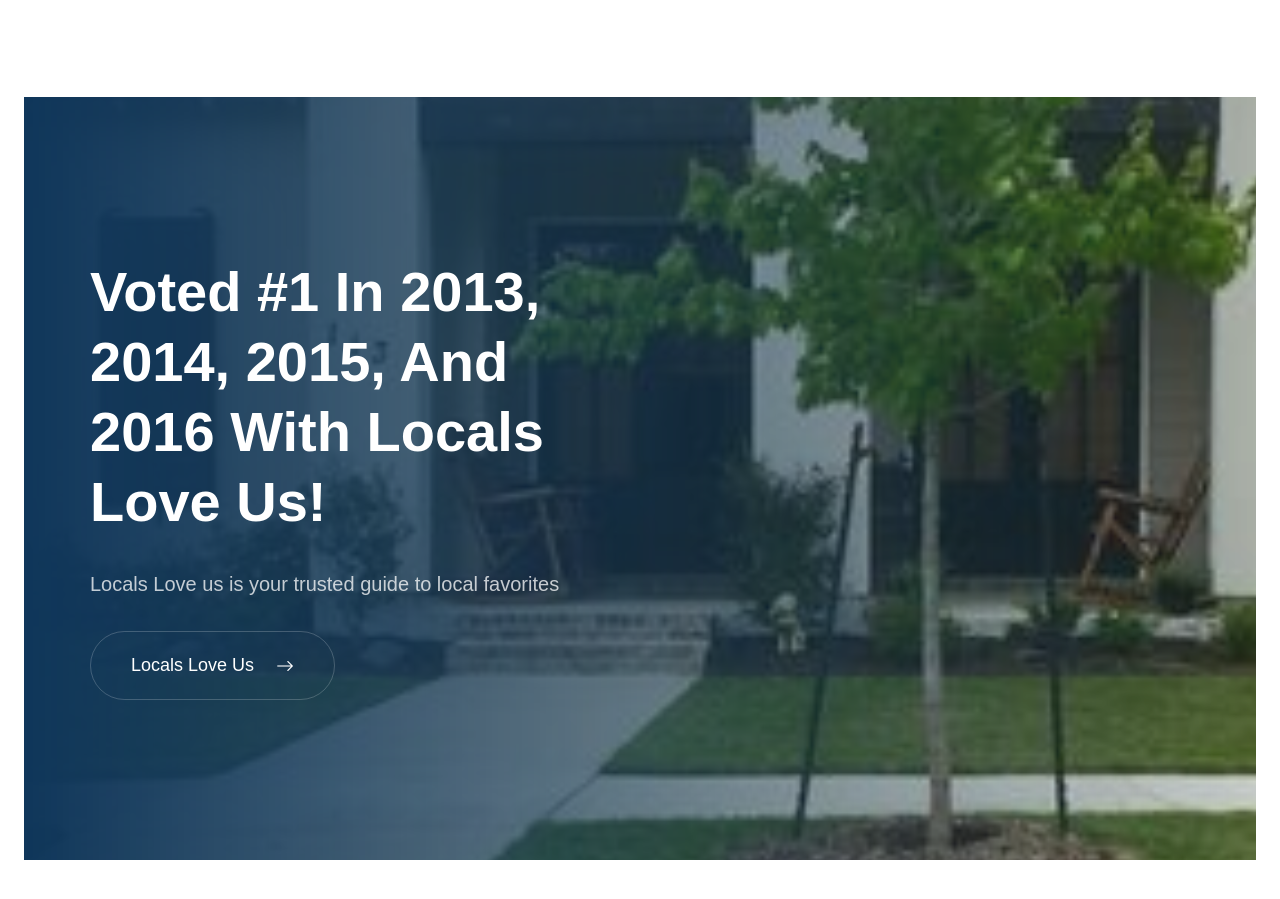
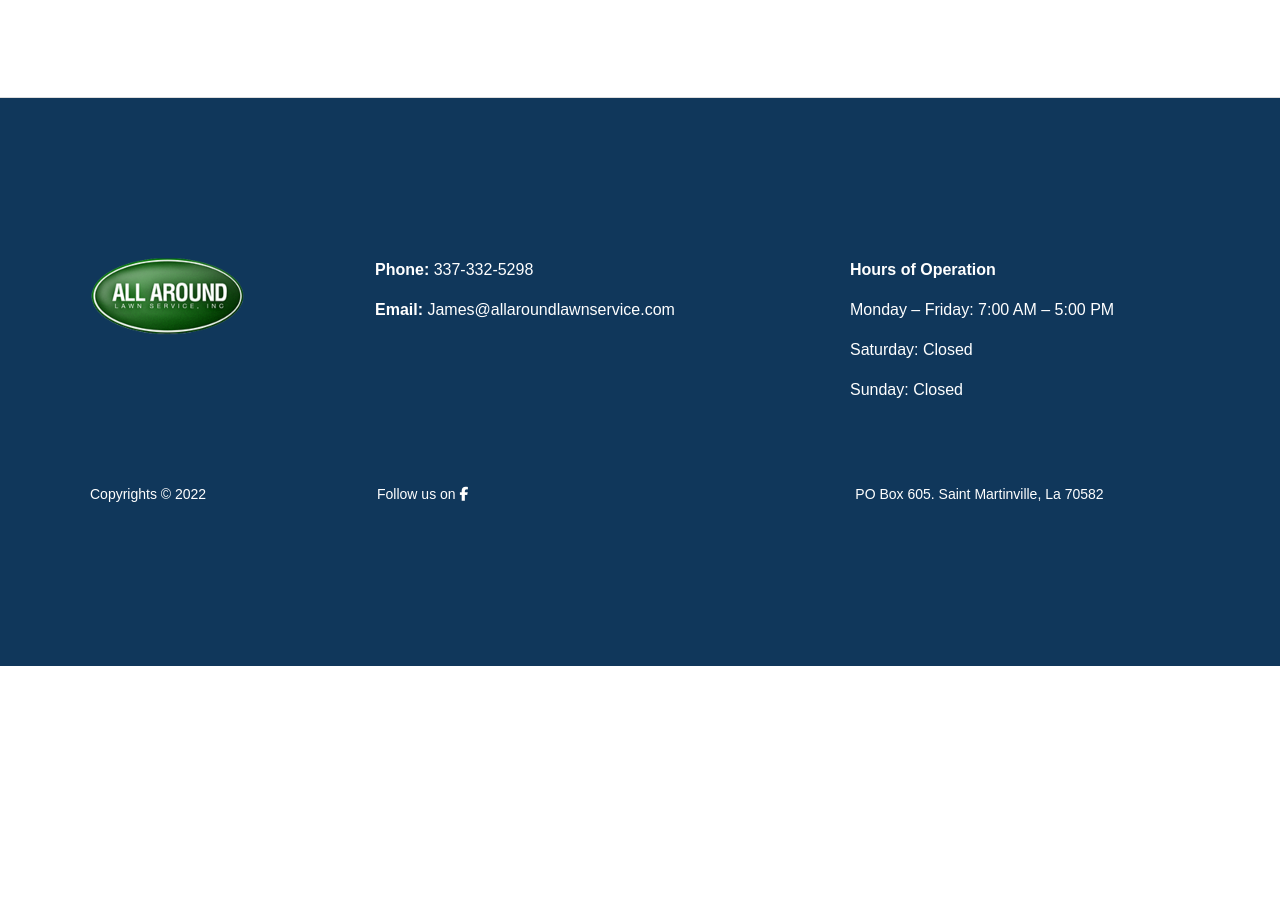
Before and after one commit to aitshuber/-allaroundlawncc, a Jekyll site: the page built from _pages/index.html, in a window 1280 px wide and 900 px high, scrolled down 4600 px. Built offline with Jekyll 4.4.1, drawn with Linux system fonts in a browser that asks for light colours; nearby versions of some CDN libraries; some web fonts are replaced; after the commit the page ends 5266 px from its top, so only the background shows below that.

Commit message:
Updated '_pages/index.html' via CloudCannon

```diff
--- a/_pages/index.html
+++ b/_pages/index.html
@@ -233,39 +233,3 @@
       </div>
     </div>
   </section>
-
-
-  <!--Locals Love us -->
-  <section class="bg-green py-15 py-xl-20 mx-xl-3 overflow-hidden">
-    <div class="container level-3">
-      <div class="row">
-        <div class="col-lg-8 col-xl-6 inverted text-center text-lg-start">
-          <h2 class="h1 mb-0 fw-bold editable">
-            Voted #1 In 2013, 2014, 2015, And 2016 With Locals Love Us!
-          </h2>
-          <p class="lead text-secondary my-4 editable">Locals Love us is your trusted guide to local favorites</p>
-          <a href="https://localsloveus.com/lafayette/winner/12954/" class="btn btn-outline-white btn-lg btn-with-icon rounded-pill editable">Locals Love Us <i class="bi bi-arrow-right"></i></a>
-        </div>
-      </div>
-    </div>
-    <figure class="background background-gradient-horizontal background-parallax" style="background-image: url('./assets/images/AALS-image01.jpg')" data-bottom-top="transform: translateY(0%);" data-top-bottom="transform: translateY(20%);">
-    </figure>
-  </section>
-
-
-  <!-- logo list -->
-  <section class="py-15" id="companies">
-    <div class="container">
-      <div class="carousel carousel-align text-center">
-        <div data-carousel='{"gutter": 48, "loop": false, "nav": false, "controls": false, "responsive": {"0": {"items": 2}, "768": {"items": 4}, "1200": {"items": 5}}}'>
-          {% for item in site.data.companies %}
-          <div>
-            <img src="{{item.image}}" alt="{{item.name}}" class="logo" />
-          </div>
-          {% endfor %}
-
-        </div>
-
-      </div>
-    </div>
-  </section>
```
